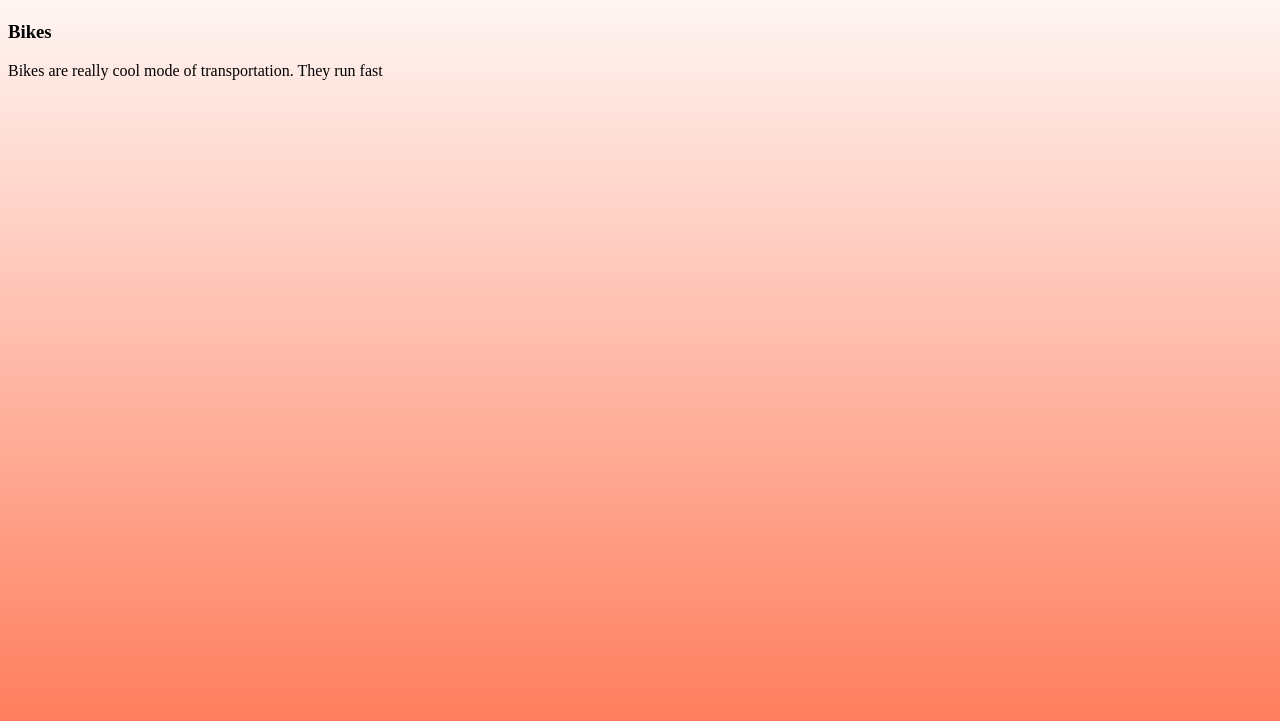
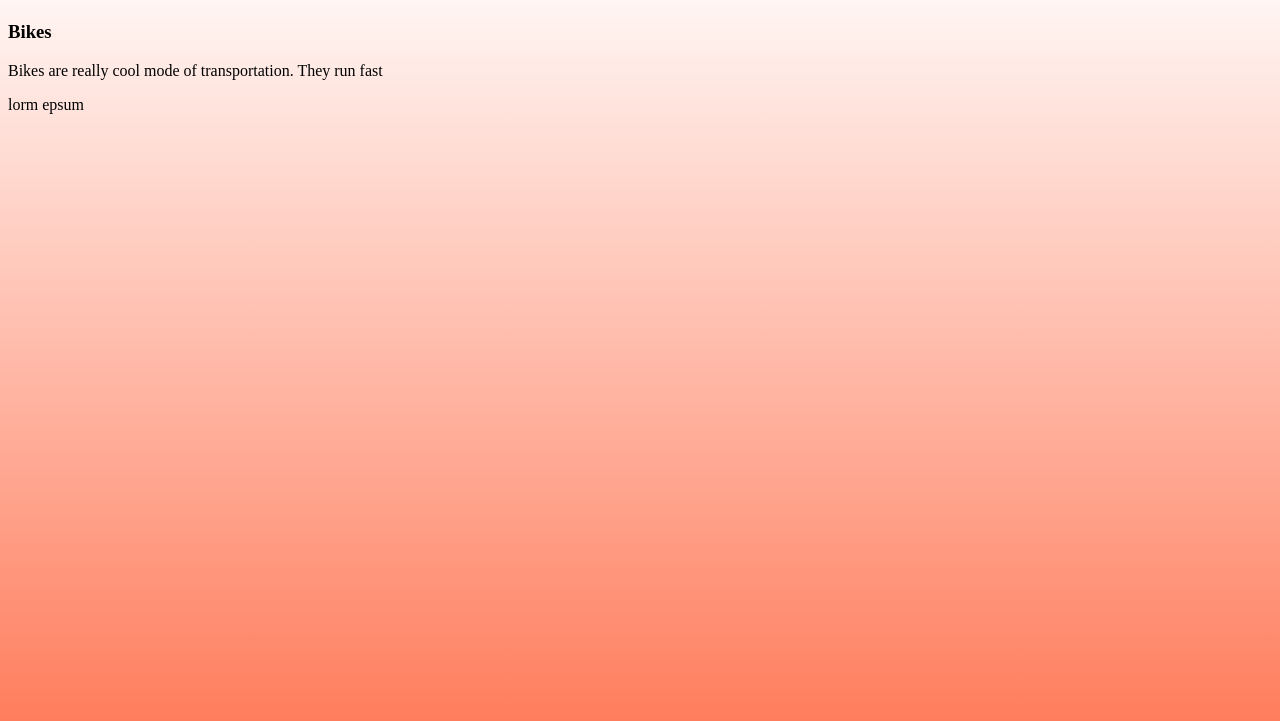
Before and after one commit to raj2729/T3, a plain HTML site: page index.html in a window 1280 px wide. Shown: the part 59-780 px from the top of the page. Drawn offline with Linux system fonts and the light colour scheme.

Commit message:
Added more description

```diff
--- a/index.html
+++ b/index.html
@@ -11,5 +11,6 @@
     <h1>BLOG WEBSITE</h1>
     <h3>Bikes</h3>
     <p>Bikes are really cool mode of transportation. They run fast</p>
+    <p>lorm epsum</p>
   </body>
 </html>
```
